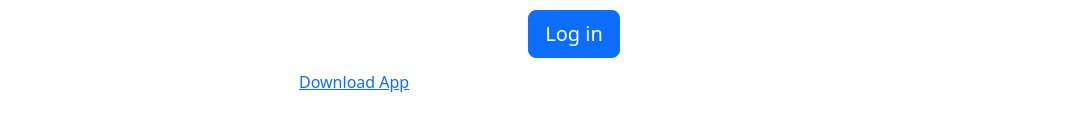
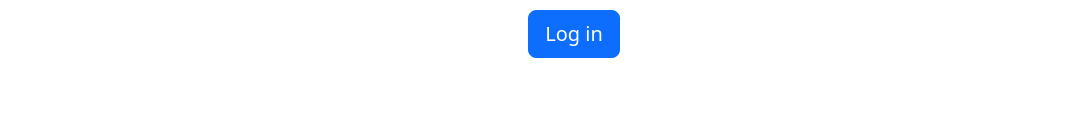
Before and after one commit to MarkRyuo/SalesInventory-SIMS-, a React (Vite) app in the folder client/: page / in a window 1280 px wide. Shown: the part 539-670 px from the top of the page, without its empty margins (66-1134 px from the left). Built offline with nearby package versions, Linux system fonts and the light colour scheme.

Commit message:
Subject: Body

```diff
--- a/client/src/App.tsx
+++ b/client/src/App.tsx
@@ -54,8 +54,8 @@ function App() {
                       }}>Log in</button>
                     </div>
 
-                    <div className="col-12 my-1 d-none d-sm-block">
-                        <a href="#" download={"..."}>Download App</a>
+                    <div className="col-12 my-4 d-block d-sm-none">
+                        <a href="#" download={"..."} style={{textDecoration: "none"}}>Download App</a>
                     </div>
                   </div> {/* end row */}
               </div>  {/* end formContainer */}
```
